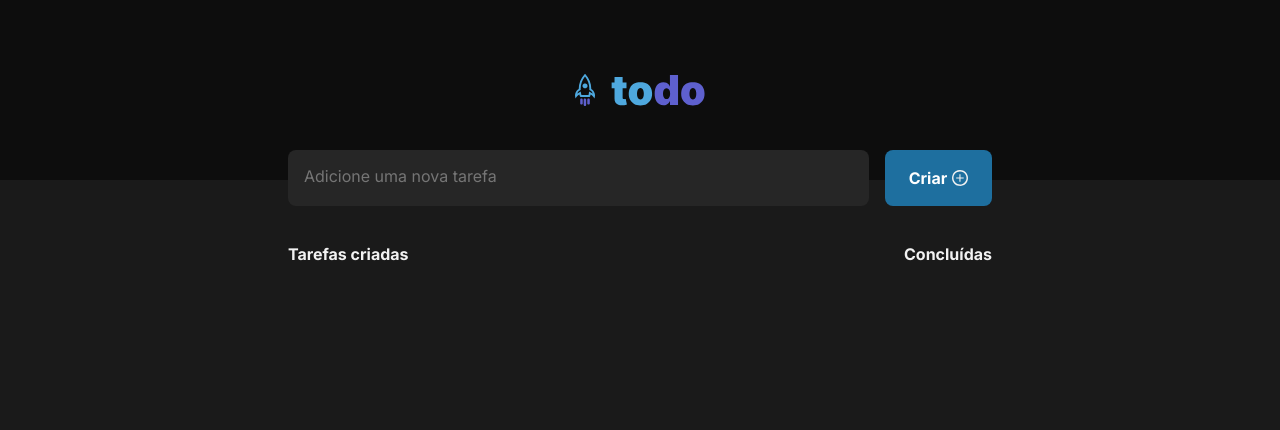
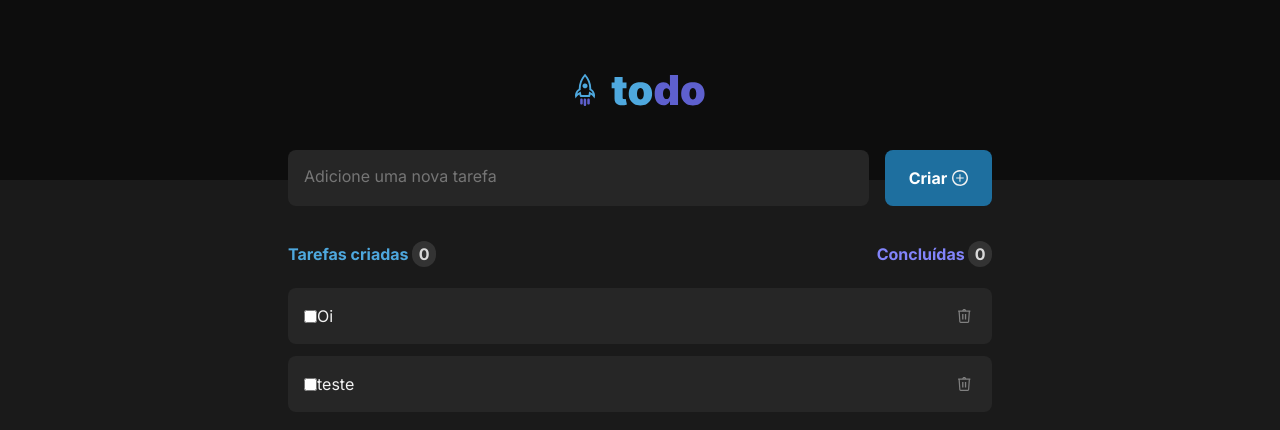
Before and after one commit to raphaelc484/toDoList, a React (Vite) app: page / in a window 1280 px wide. Shown: the top 430 px of the page. Built offline with nearby package versions, Linux system fonts and the light colour scheme.

Commit message:
add task layput

```diff
--- /dev/null
+++ b/src/components/Task.module.css
@@ -0,0 +1,18 @@
+.task {
+  display: flex;
+  align-items: center;
+
+  padding: 1rem;
+  margin-bottom: 0.75rem;
+
+  background-color: var(--gray-500);
+  border-radius: 8px;
+}
+
+.task label {
+  width: 100%;
+
+  display: flex;
+  align-items: center;
+  place-content: space-between;
+}
--- /dev/null
+++ b/src/components/Task.tsx
@@ -0,0 +1,18 @@
+import styles from "./Task.module.css";
+import trashImg from "../assets/trash.svg";
+
+interface TaskProps {
+  task: string;
+}
+
+export function Task({ task }: TaskProps) {
+  return (
+    <div className={styles.task}>
+      <input type="checkbox" />
+      <label>
+        {task}
+        <img src={trashImg} />
+      </label>
+    </div>
+  );
+}
--- a/src/components/TaskBoard.module.css
+++ b/src/components/TaskBoard.module.css
@@ -2,3 +2,39 @@
   display: flex;
   place-content: space-between;
 }
+
+.taskBoardHeader strong:nth-child(1) {
+  color: var(--blue);
+}
+
+.taskBoardHeader strong:nth-child(2) {
+  color: var(--purple);
+}
+
+.taskBoardHeader b {
+  color: var(--gray-200);
+  background-color: var(--gray-400);
+  border-radius: 15px;
+  padding: 0.2rem 0.4rem 0.2rem 0.4rem;
+}
+
+.taskBoardEmpty {
+  display: flex;
+  flex-direction: column;
+  justify-content: center;
+  align-items: center;
+  margin-top: 1.5rem;
+  border-top: 1px solid var(--gray-400);
+  border-radius: 8px;
+  padding: 4rem 0 4rem 0;
+  color: var(--gray-300);
+}
+
+.taskBoardEmpty strong {
+  margin-top: 1rem;
+}
+
+.tasks {
+  margin-top: 1.5rem;
+  list-style-type: none;
+}
--- a/src/components/TaskBoard.tsx
+++ b/src/components/TaskBoard.tsx
@@ -1,12 +1,40 @@
 import styles from "./TaskBoard.module.css";
+import clipboardImg from "../assets/clipboard.svg";
+import { useState } from "react";
+import { Task } from "./Task";
 
 export function TaskBoard() {
+  const [tasks, setTasks] = useState(["Oi", "teste"]);
+
   return (
     <div>
       <div className={styles.taskBoardHeader}>
-        <strong>Tarefas criadas</strong>
-        <strong>Concluídas</strong>
+        <strong>
+          Tarefas criadas <b>0</b>
+        </strong>
+        <strong>
+          Concluídas <b>0</b>
+        </strong>
       </div>
+      <ul className={styles.tasks}>
+        {tasks.map((task) => {
+          if (!task) {
+            return (
+              <div className={styles.taskBoardEmpty}>
+                <img src={clipboardImg} />
+                <strong>Você ainda não tem tarefas cadastradas</strong>
+                <p>Crie tarefas e organize seus itens a fazer</p>
+              </div>
+            );
+          } else {
+            return (
+              <li>
+                <Task task={task} />
+              </li>
+            );
+          }
+        })}
+      </ul>
     </div>
   );
 }
```
Also changed, not shown: src/assets/clipboard.svg (added), src/assets/trash.svg (added).
